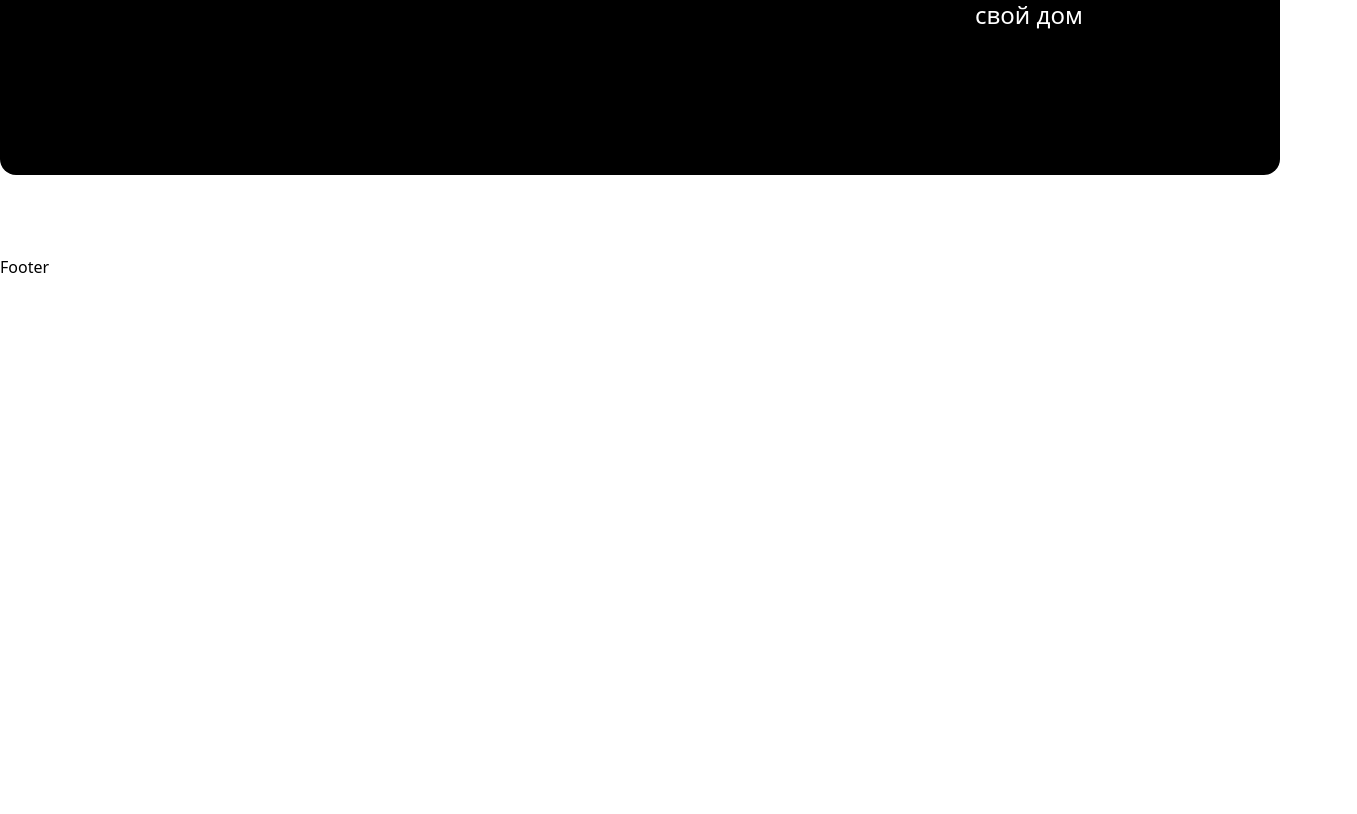
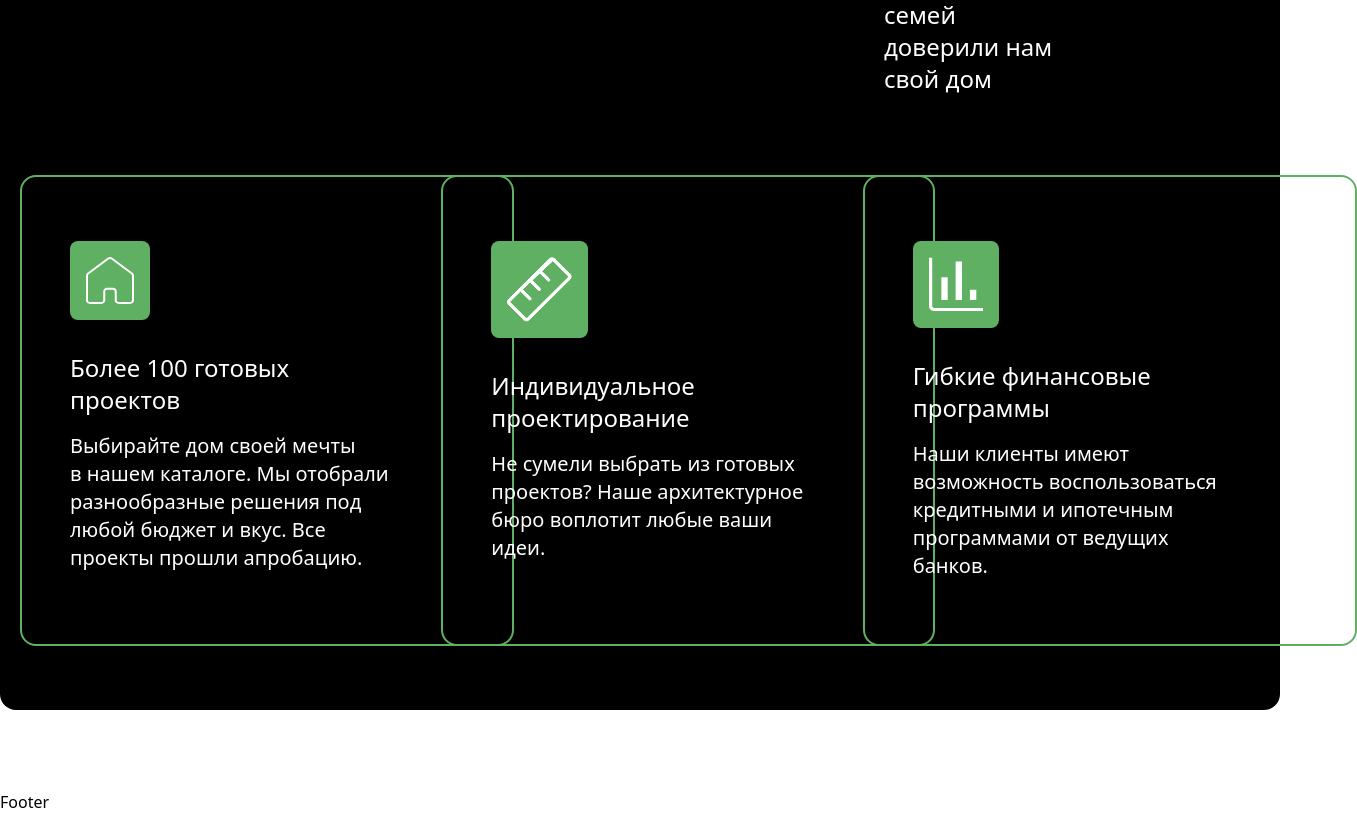
Before and after one commit to muhammadazizbek006/home, a React (Vite) app: page / in a window 1280 px wide. Shown: the part 1827-2641 px from the top of the page, 1357 px wide, since content can reach past the window. Before the commit the page ends 2106 px from the top, so only its background shows below. Built offline with nearby package versions, Linux system fonts and the light colour scheme.

Commit message:
add haida past

```diff
--- a/src/Data.js
+++ b/src/Data.js
@@ -0,0 +1,28 @@
+// kompaniya xaqida
+import uy from './imgs/uy.svg'
+import lineka from './imgs/lineka.svg'
+import natija from './imgs/natija.svg'
+
+export const haqida = [
+    {
+        id:1,
+        img:uy,
+        ustunlik:`Более 100 готовых проектов`,
+        sharx:`Выбирайте дом своей мечты в нашем каталоге. Мы отобрали разнообразные решения под любой бюджет и вкус. Все проекты прошли апробацию.`,
+
+    },
+    {
+        id:2,
+        img:lineka,
+        ustunlik:`Индивидуальное проектирование`,
+        sharx:`Не сумели выбрать из готовых проектов? Наше архитектурное бюро воплотит любые ваши идеи.`,
+
+    },
+    {
+        id:3,
+        img:natija,
+        ustunlik:`Гибкие финансовые программы`,
+        sharx:`Наши клиенты имеют возможность воспользоваться кредитными и ипотечным программами от ведущих банков.`,
+
+    },
+]
--- a/src/components/home/KompaniyaXaqida.jsx
+++ b/src/components/home/KompaniyaXaqida.jsx
@@ -1,10 +1,11 @@
 import React from 'react'
-
+// data
+import {haqida} from '../../Data'
 const KompaniyaXaqida = () => {
   return (
     <>
         <section className='py-20'>
-            <div className="containerb pt-20 pb-16 px-16  bg-black rounded-2xl text-white">
+            <div className="containerb w-[1651px] pt-20 pb-16 pl-20   bg-black rounded-2xl text-white">
                   <h2 className='text-6xl mb-14  '>О компании</h2>
                   {/* tepa */}
                   <div className='flex justify-between mb-20'>
@@ -15,15 +16,29 @@ const KompaniyaXaqida = () => {
                       <p>Мы располагаем большим арсеналом готовых проектов. С радостью вносим изменения в уже имеющийся проект. Если Вас не устроит наш вариант, специалисты нашей компании разработают индивидуальный проект специально для Вас. </p>
                     </div>
                     {/* right */}
-                    <div>
+                    <div className='mr-48'>
                       <p className='text-2xl mb-10'><b className='text-6xl'>более 100</b> <br /> проектов за все время</p>
                       <p className='text-2xl'><b className='text-6xl'>более 550</b> <br /> семей доверили нам <br /> свой дом</p>
 
                     </div>
                   </div>
                   {/* past */}
-                  <ul>
-
+                  <ul className='grid grid-cols-3 gap-x-6'>
+                    {
+                      haqida.map((e)=>{
+                        return(
+                          <li key={e.id} className='text-white w-[494px] flex flex-col border-2 pl-12 pt-16 border-gren hover:bg-gren  duration-500 rounded-2xl'>
+                            <div >
+                              <img className='p-4 bg-gren rounded-lg mb-8' src={e.img} alt={e.ustunlik} />
+                            </div>
+                            <div className=' max-w-80 '>
+                              <h3 className='text-2xl mb-4 '>{e.ustunlik}</h3>
+                              <p className='text-xl mb-16'>{e.sharx}</p>
+                            </div>
+                          </li>
+                        )
+                      })
+                    }
                   </ul>
             </div>
         </section>
```
